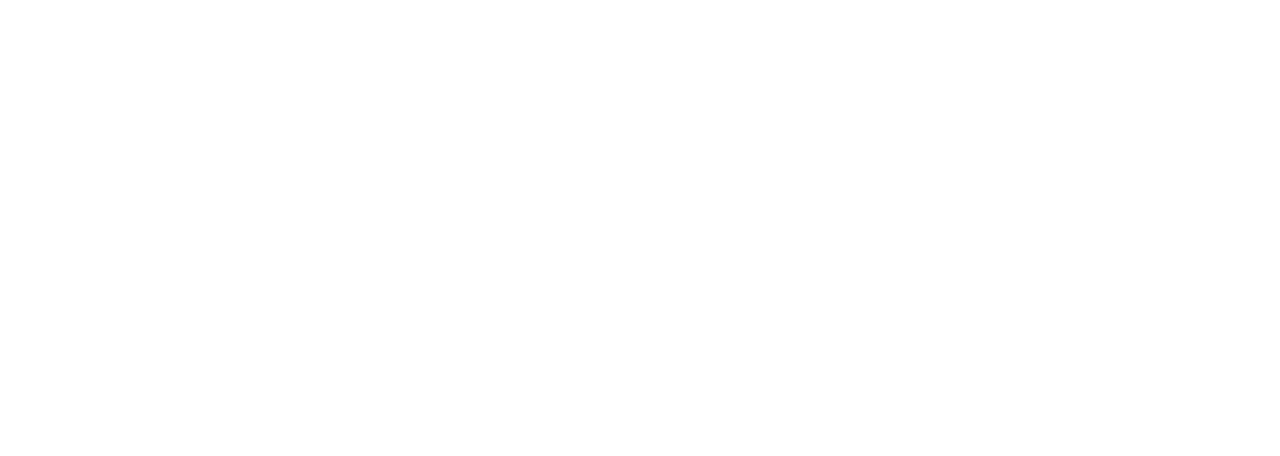
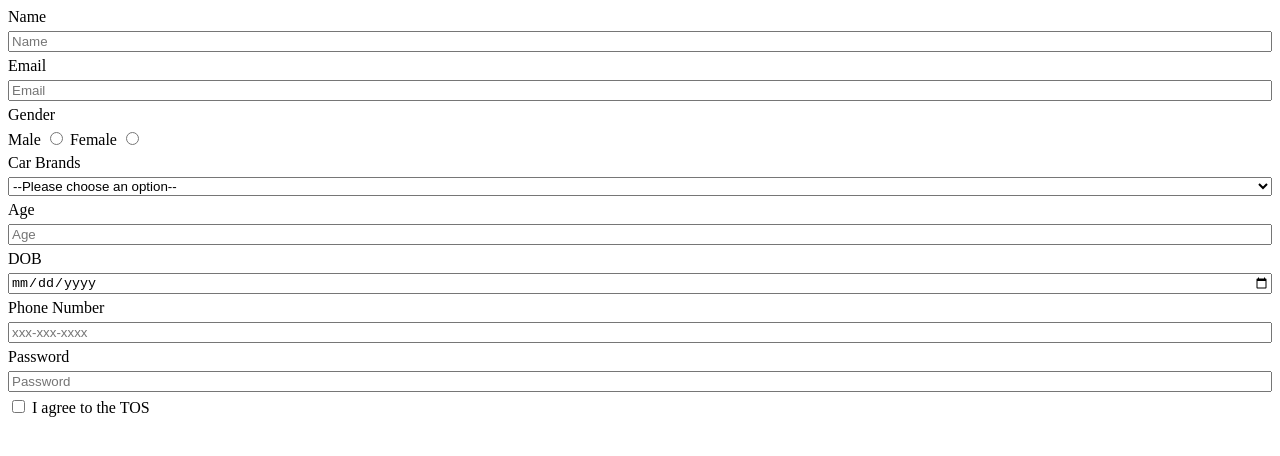
Before and after one commit to acciojob/signup-form-car-uzairansari0, a website: page main.html in a window 1280 px wide. Drawn offline with Linux system fonts and the light colour scheme.

Commit message:
created a submission

```diff
--- a/main.html
+++ b/main.html
@@ -4,9 +4,53 @@
 
 <head>
 	<link rel="stylesheet" href="styles.css">
+	<style>
+		form{
+			display: flex;
+			flex-direction: column;
+			gap:5px;
+		}
+	</style>
 </head>
 
 <body>
+	<form method="post">
+		<label for="name">Name</label>
+		<input name="name" id="name" type="text" placeholder="Name" required />
+
+		<label for="email">Email</label>
+		<input name="email" id="email" type="email" placeholder="Email" required />
+		<label for="gender_m">Gender</label>
+		<div>
+			<label for="gender_m">Male</label>
+			<input name="gender" id="gender_m" type="radio" required />
+
+			<label for="gender_f">Female</label>
+			<input name="gender" id="gender_f" type="radio" required />
+		</div>
+
+		<label for="cars">Car Brands</label>
+		<select id="cars" name="cars">
+			<option value="">--Please choose an option--</option>
+			<option value="tata">Tata</option>
+		</select>
+
+		<label for="age">Age</label>
+		<input name="age" id="age" type="number" placeholder="Age" required />
+
+		<label for="dob">DOB</label>
+		<input name="dob" id="dob" type="date"  required />
+
+		<label for="tel">Phone Number</label>
+		<input name="tel" id="tel" type="tel" placeholder="xxx-xxx-xxxx" />
+
+		<label for="password">Password</label>
+		<input name="password" id="password" type="password" placeholder="Password" required />
+		<div>
+			<input name="tos" id="tos" type="checkbox" required />
+			<label for="tos">I agree to the TOS</label>
+		</div>
+	</form>
 	<!-- the entire body must be written by student -->
     <script type="text/javascript" src="./script.js">
 </script>
```
